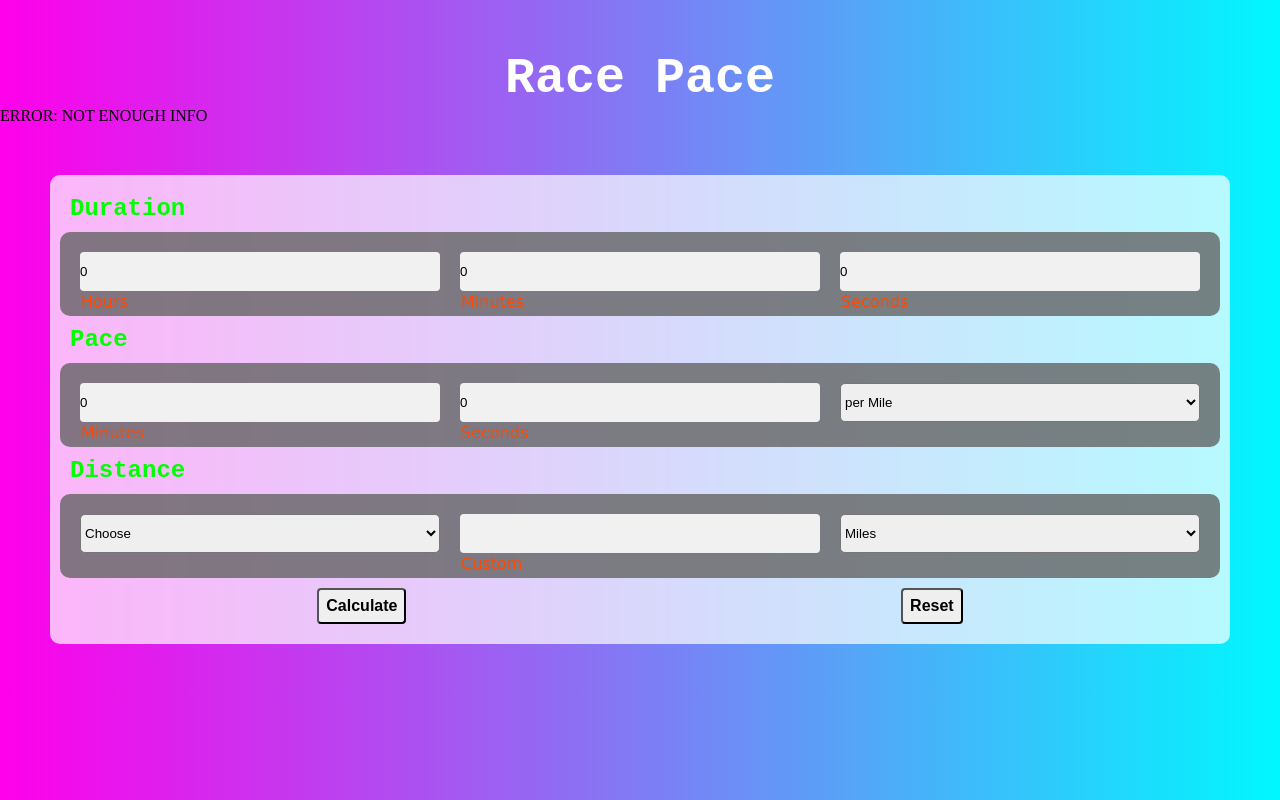
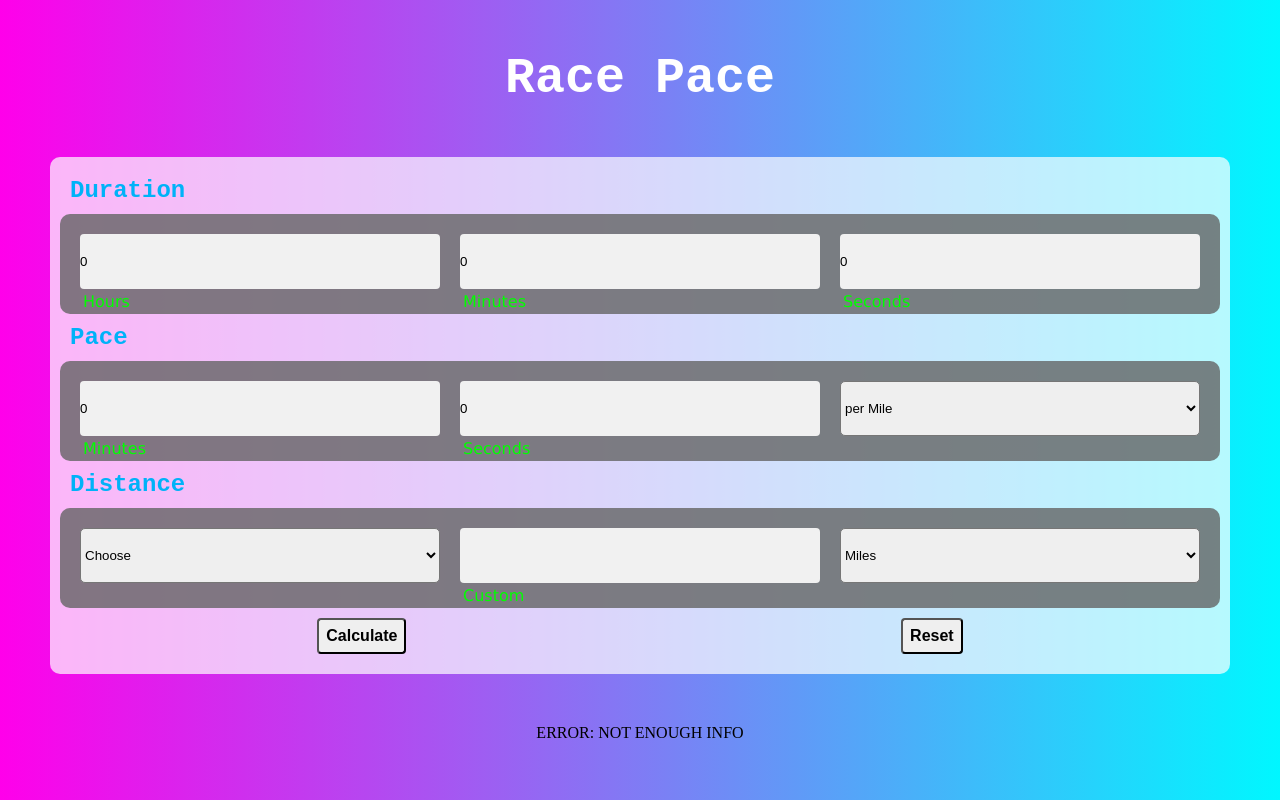
Before and after one commit to davidmay75/Race-Pace, a plain HTML site: page index.html in a window 1280 px wide. Both pictures are taken after a click on the button "Calculate". Drawn offline with Linux system fonts and the light colour scheme.

Commit message:
added results dialog

```diff
--- a/css/style.css
+++ b/css/style.css
@@ -38,7 +38,7 @@ h1{
 .top-label{
     display: block;
     font-size: 1.5rem;
-    color: #00ff00;
+    color: #00b2f8;
     font-family: OCR A Std, monospace;
     font-weight: 800;
     padding: 10px;
@@ -48,11 +48,9 @@ h1{
 .field-items{
     display: flex;
     flex-flow: row, nowrap;
+    height: 75px;
 
     justify-content: center;
-    font-size: 1rem;
-
-    font-weight: 800;
     background-color: rgba(100, 100, 100, 0.8);
     padding-top: 10px;
     padding-bottom: 15px;
@@ -82,11 +80,11 @@ h1{
 
 .field-label{
     display: block;
-    color: #ff4800;
+    color: #00ff00;
     font-size: 1rem;
     font-family: 'Lucida Sans', 'Lucida Sans Regular', 'Lucida Grande', 'Lucida Sans Unicode', Geneva, Verdana, sans-serif;
-    font-weight: 100;
-    padding: 1px;
+    font-weight: 300;
+    padding: 3px;
     margin: auto;
 }
 
@@ -120,3 +118,10 @@ h1{
     height: 100%;
     border-radius: 5px;
 }
+
+.result{
+    display: table;
+    margin-right: auto;
+    margin-left: auto;
+    text-align: center;
+}
--- a/index.html
+++ b/index.html
@@ -11,8 +11,6 @@
 	<header class="grid-1">
 		<h1>Race Pace</h1>
 	</header>
-
-<div id="error"></div>
 
 <div class="container">
 		<form id="calc-form" class="calc-form"  action="#" method="GET">
@@ -93,6 +91,12 @@
 
 	</form>
 
+		<div class = error id="error"></div>
+
+		<div class="result" id="result">
+
+		</div>
+
 </div>
 
 
--- a/js/script.js
+++ b/js/script.js
@@ -11,7 +11,7 @@ const presetDist = document.getElementById("presetDists");
 const customDist = document.getElementById("input-distance");
 
 const form = document.getElementById('calc-form');
-const errorElement = document.getElementById('error');
+const resultElement = document.getElementById('result');
 
 //changes the distance units when pace units change
 document.getElementById('pace-unit').onchange = function(){
@@ -33,6 +33,7 @@ customDist.oninput = function(){
 //reset form
 function resetForm(){
     document.getElementById('calc-form').reset();
+    resultElement.innerHTML = "";
 }
 
 document.getElementById('button-calculate').addEventListener('click', calc);
@@ -86,6 +87,7 @@ function calc(){
         console.log("DISTANCE 0 CASE")
         //calculate Distance based on Pace and Duration
         customDist.value = calcDistance(durInSec, paceInSeconds);
+        resultElement.innerHTML = ("Your distance is " + customDist.value + "UNITS")//update units
     }
     else if(durInSec == 0 && paceInSeconds !=0 && distance != 0){
         //Calculate total duration from pace and distance
@@ -100,15 +102,17 @@ function calc(){
         console.log("Expected Duration: ", eHour, ":", eMin, ":", eSec )
         //sets the hr:mn:sec of duration in HTML
         setDuration(totalSeconds);
+        resultElement.innerHTML = ("Your expected finish time is " + eHour + ":" + eMin + ":" + eSec)
     }
     else if(paceInSeconds == 0 && durInSec != 0 && distance != 0){
         //Calculate pace from distance and duration
         console.log("Calculate pace from distance and duration")
         durToPace(durInSec, distance);
+        resultElement.innerHTML = ("Your pace is " + Math.floor(((durInSec/distance) % 3600) / 60) + ":" + Math.floor((durInSec/distance) % 60))//add units and fix function
     }
     else{
         console.log("ELSE CASE ERROR: NOT ENOUGH INFO")
-        document.getElementById("error").innerHTML = "ERROR: NOT ENOUGH INFO";
+        document.getElementById("result").innerHTML = "ERROR: NOT ENOUGH INFO";
     }
 }//End calc
 
```
Lines whose indentation alone changed are shown as unchanged.
